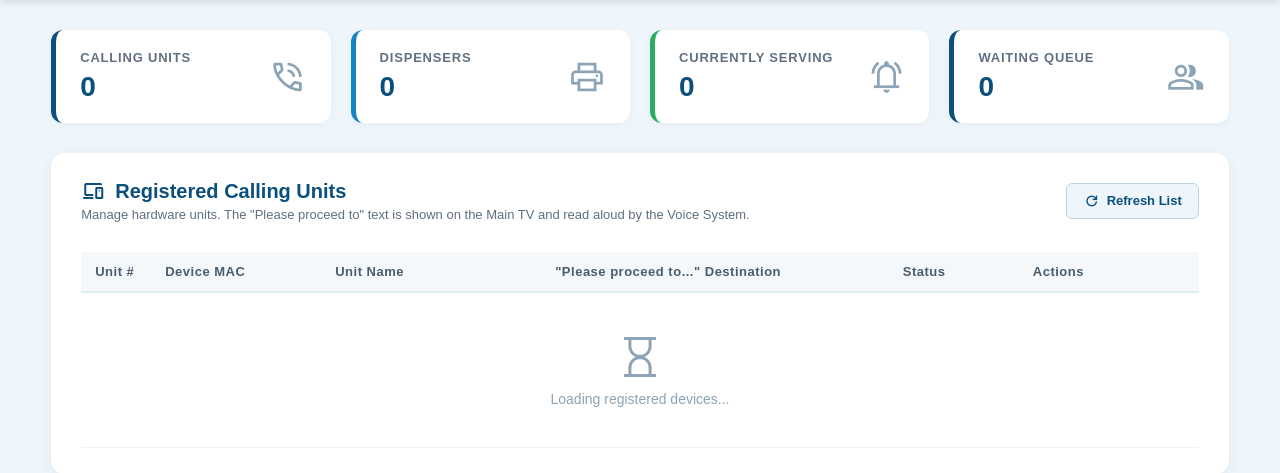
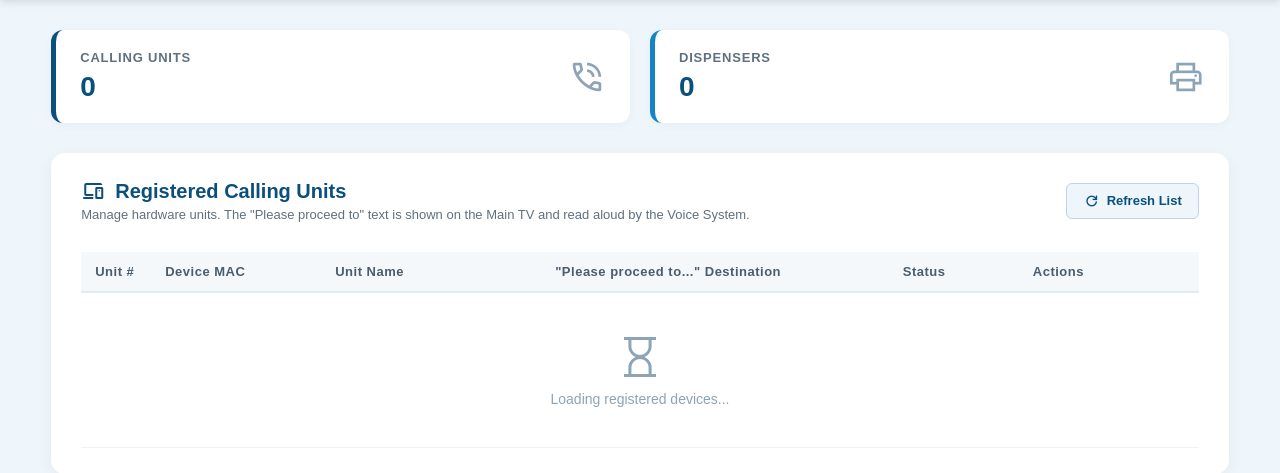
Before and after one commit to GTM4Health/Token_Management_System, a Flask app: page /admin in a window 1280 px wide. Shown: the part 90-563 px from the top of the page. Run offline with Flask 3, Linux system fonts and the light colour scheme; some libraries are stand-ins or nearby versions.

Commit message:
Remove serving/waiting boxes in admin, drop IP auto-registration, re-sequence unit numbers, sharpen online timeout to 60s with 20s ping

```diff
--- a/server.py
+++ b/server.py
@@ -109,8 +109,8 @@
         conn.close()
         return proceed_text, unit_name
 
-    if target_key:
-        cursor.execute("SELECT COUNT(*) FROM devices WHERE device_type='calling_unit'")
+    if target_key and not target_key.startswith("IP:"):
+        cursor.execute("SELECT COUNT(*) FROM devices WHERE device_type='calling_unit' AND device_id NOT LIKE 'IP:%'")
         cnt = cursor.fetchone()[0] + 1
         unit_name = f"Calling Unit {cnt}"
         proceed_text = f"Room {cnt}"
@@ -384,20 +384,26 @@
         SELECT id, device_id, device_type, unit_number, unit_name, proceed_text, last_seen,
                ROUND((strftime('%s', 'now') - strftime('%s', last_seen))) as seconds_ago
         FROM devices
-        ORDER BY device_type ASC, unit_number ASC
+        WHERE device_id NOT LIKE 'IP:%'
+        ORDER BY device_type ASC, id ASC
     """)
     rows = cursor.fetchall()
     conn.close()
 
     devices = []
+    type_counts = {}
     for r in rows:
+        d_type = r[2]
+        type_counts[d_type] = type_counts.get(d_type, 0) + 1
+        clean_num = type_counts[d_type]
         seconds_ago = r[7] if r[7] is not None else 999999
-        is_online = seconds_ago <= 180  # Online if active in last 3 minutes
+        # Online if heartbeat received in last 60 seconds
+        is_online = seconds_ago <= 60
         devices.append({
             "id": r[0],
             "device_id": r[1],
-            "device_type": r[2],
-            "unit_number": r[3],
+            "device_type": d_type,
+            "unit_number": clean_num,
             "unit_name": r[4],
             "proceed_text": r[5],
             "last_seen": r[6],
@@ -551,15 +557,10 @@
     data = request.get_json(silent=True) or {}
     device_id = (data.get("device_id") or "").strip().upper()
 
-    if not device_id:
-        client_ip = request.headers.get("X-Forwarded-For", request.remote_addr)
-        if client_ip:
-            device_id = f"IP:{client_ip.split(',')[0].strip()}"
-
     conn = sqlite3.connect(DATABASE)
     cursor = conn.cursor()
 
-    if device_id:
+    if device_id and not device_id.startswith("IP:"):
         cursor.execute("SELECT id FROM devices WHERE device_id=?", (device_id,))
         if cursor.fetchone():
             cursor.execute("UPDATE devices SET last_seen=CURRENT_TIMESTAMP WHERE device_id=?", (device_id,))
--- a/templates/admin.html
+++ b/templates/admin.html
@@ -468,20 +468,7 @@
             </div>
             <span class="material-symbols-outlined stat-icon">print</span>
         </div>
-        <div class="stat-card success">
-            <div class="stat-info">
-                <h4>Currently Serving</h4>
-                <div class="stat-value" id="count-serving">0</div>
-            </div>
-            <span class="material-symbols-outlined stat-icon">notifications_active</span>
-        </div>
-        <div class="stat-card">
-            <div class="stat-info">
-                <h4>Waiting Queue</h4>
-                <div class="stat-value" id="count-waiting">0</div>
-            </div>
-            <span class="material-symbols-outlined stat-icon">group</span>
-        </div>
+
     </div>
 
     <!-- Calling Units Section -->
@@ -601,17 +588,7 @@
 }
 
 function loadStats(){
-    fetch(`${API_URL}/serving_all`)
-        .then(res => res.json())
-        .then(data => {
-            document.getElementById("count-serving").innerText = data.length || 0;
-        }).catch(() => {});
-
-    fetch(`${API_URL}/waiting`)
-        .then(res => res.json())
-        .then(data => {
-            document.getElementById("count-waiting").innerText = data.length || 0;
-        }).catch(() => {});
+    // Stat cards for serving & waiting removed from admin page
 }
 
 function loadDevices(force = false){
```
Also changed, not shown: 2 other files.
